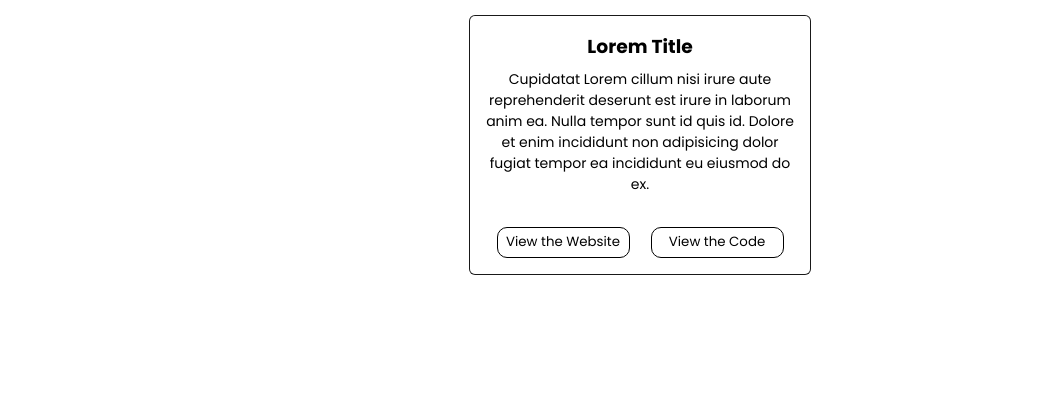
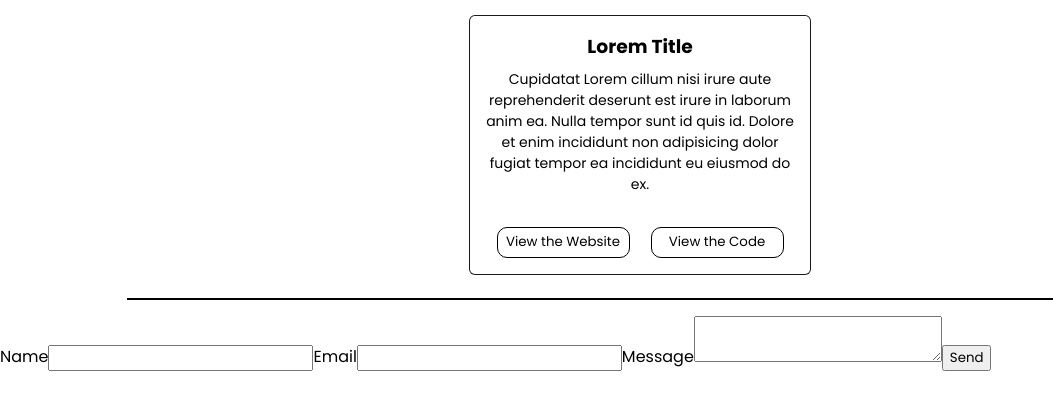
Before and after one commit to austingae/Austin-Portfolio, a React (Create React App) app: page / in a window 1280 px wide. Shown: the part 2056-2466 px from the top of the page, without its empty margins (0-1053 px from the left). Built offline with nearby package versions, Linux system fonts and the light colour scheme.

Commit message:
ContactUS Section with EmailJS

```diff
--- a/package.json
+++ b/package.json
@@ -3,6 +3,7 @@
   "version": "0.1.0",
   "private": true,
   "dependencies": {
+    "@emailjs/browser": "^3.6.2",
     "@fortawesome/fontawesome-svg-core": "^6.1.1",
     "@fortawesome/free-brands-svg-icons": "^6.1.1",
     "@fortawesome/free-regular-svg-icons": "^6.1.1",
@@ -11,6 +12,7 @@
     "@testing-library/jest-dom": "^5.16.4",
     "@testing-library/react": "^13.3.0",
     "@testing-library/user-event": "^13.5.0",
+    "emailjs-com": "^3.2.0",
     "react": "^18.2.0",
     "react-dom": "^18.2.0",
     "react-scripts": "5.0.1",
--- a/src/App.js
+++ b/src/App.js
@@ -1,4 +1,6 @@
 import './App.css';
+
+import React from "react";
 
 import profileImage from './Images/profile-image.jpeg';
 
@@ -13,7 +15,13 @@
 
 import ProjectTemplate from './Components/ProjectTemplate';
 
+
+import emailjs from '@emailjs/browser';
+
+import ContactUs from './Components/ContactUs';
+
 function App() {
+
   return (
     <>
       <header>
@@ -44,9 +52,12 @@
           <ProjectTemplate title='Lorem Title' description='Cupidatat Lorem cillum nisi irure aute reprehenderit deserunt est irure in laborum anim ea. Nulla tempor sunt id quis id. Dolore et enim incididunt non adipisicing dolor fugiat tempor ea incididunt eu eiusmod do ex.'/>
           <ProjectTemplate title='Lorem Title' description='Cupidatat Lorem cillum nisi irure aute reprehenderit deserunt est irure in laborum anim ea. Nulla tempor sunt id quis id. Dolore et enim incididunt non adipisicing dolor fugiat tempor ea incididunt eu eiusmod do ex.'/>
           <ProjectTemplate title='Lorem Title' description='Cupidatat Lorem cillum nisi irure aute reprehenderit deserunt est irure in laborum anim ea. Nulla tempor sunt id quis id. Dolore et enim incididunt non adipisicing dolor fugiat tempor ea incididunt eu eiusmod do ex.'/>
-
         </div>
       </main>
+
+      <hr className='line'></hr>
+
+      <ContactUs />
     </>
   );
 }
--- /dev/null
+++ b/src/Components/ContactUs.js
@@ -0,0 +1,34 @@
+import React from 'react'
+import emailjs from '@emailjs/browser';
+import { useRef } from 'react';
+
+const ContactUs = () => {
+
+  const form = useRef();
+
+  const sendEmail = (e) => {
+    e.preventDefault();
+
+    emailjs.sendForm('service_6638i9p', 'template_axczave', form.current, 'toI3mLt4LXhm_eQMq')
+      .then((result) => {
+          console.log(result.text);
+      }, (error) => {
+          console.log(error.text);
+      });
+      form.current.reset();
+  };
+
+  return (
+    <form ref={form} onSubmit={sendEmail}>
+      <label>Name</label>
+      <input type="text" name="name" />
+      <label>Email</label>
+      <input type="email" name="email" />
+      <label>Message</label>
+      <textarea name="content" />
+      <input type="submit" value="Send" />
+    </form>
+  );
+}
+
+export default ContactUs
```
Also changed, not shown: src/Components/ContactUs.css (added), 1 other file (tests, documents, lock files or other folders).
